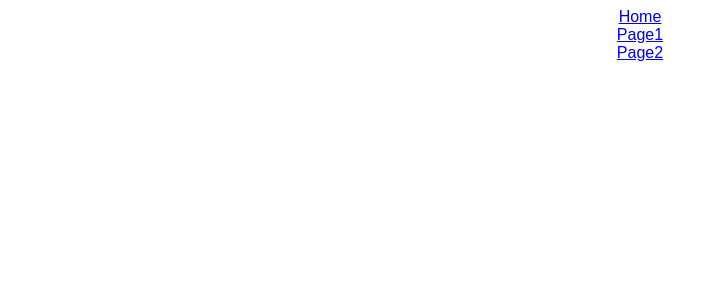
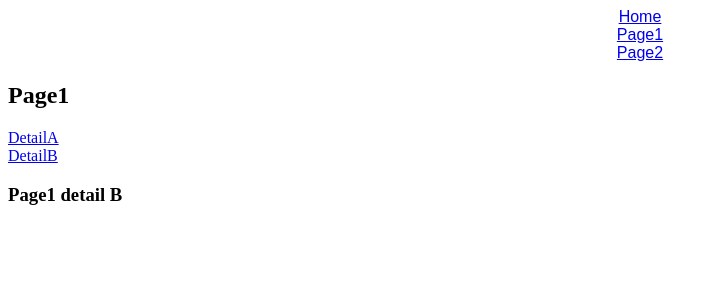
Before and after one commit to yasjpn/router-dom-test1, a React (Create React App) app: page /page1/detailb in a window 1280 px wide. Before the commit this address had no page. Shown: the top 300 px of the page, without its empty margins (0-718 px from the left). Built offline with nearby package versions, Linux system fonts and the light colour scheme.

Commit message:
commit nested route

```diff
--- a/src/App.js
+++ b/src/App.js
@@ -2,6 +2,8 @@
 
 import { Home } from "./Home";
 import { Page1 } from "./Page1";
+import { Page1DetailA } from "./Page1DetailA";
+import { Page1DetailB } from "./Page1DetailB";
 import { Page2 } from "./Page2";
 import "./styles.css";
 
@@ -17,7 +19,10 @@
       </div>
       <Routes>
         <Route path="/" element={<Home />} />
-        <Route path="page1" element={<Page1 />} />
+        <Route path="page1" element={<Page1 />}>
+          <Route path="detaila" element={<Page1DetailA />} />
+          <Route path="detailb" element={<Page1DetailB />} />
+        </Route>
         <Route path="page2" element={<Page2 />} />
       </Routes>
     </BrowserRouter>
--- a/src/Page1.jsx
+++ b/src/Page1.jsx
@@ -1,7 +1,13 @@
+import { Link, Outlet } from "react-router-dom";
+
 export const Page1 = () => {
   return (
-    <div>
+    <>
       <h2>Page1</h2>
-    </div>
+      <Link to="/page1/detaila">DetailA</Link>
+      <br />
+      <Link to="/page1/detailb">DetailB</Link>
+      <Outlet />
+    </>
   );
 };
--- /dev/null
+++ b/src/Page1DetailA.jsx
@@ -0,0 +1,7 @@
+export const Page1DetailA = () => {
+  return (
+    <div>
+      <h3>Page1 detail A</h3>
+    </div>
+  );
+};
--- /dev/null
+++ b/src/Page1DetailB.jsx
@@ -0,0 +1,7 @@
+export const Page1DetailB = () => {
+  return (
+    <div>
+      <h3>Page1 detail B</h3>
+    </div>
+  );
+};
```
